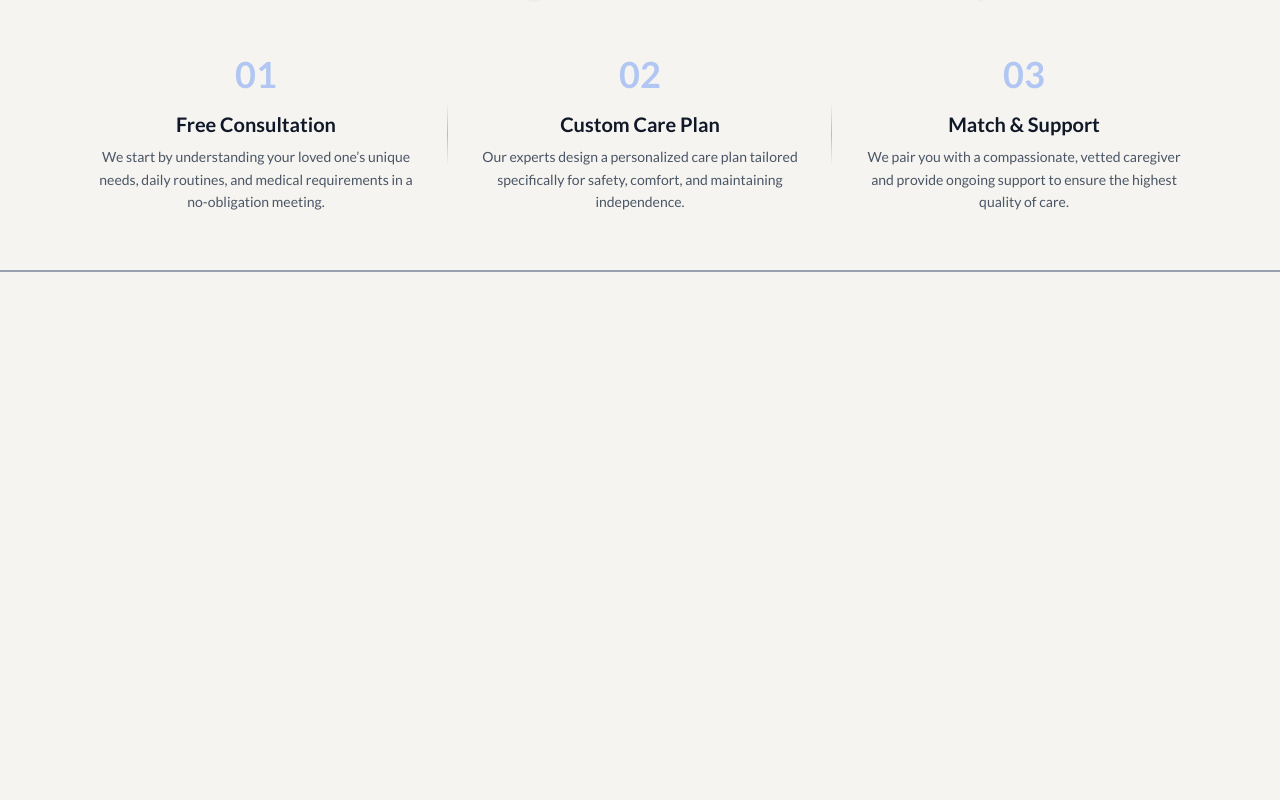
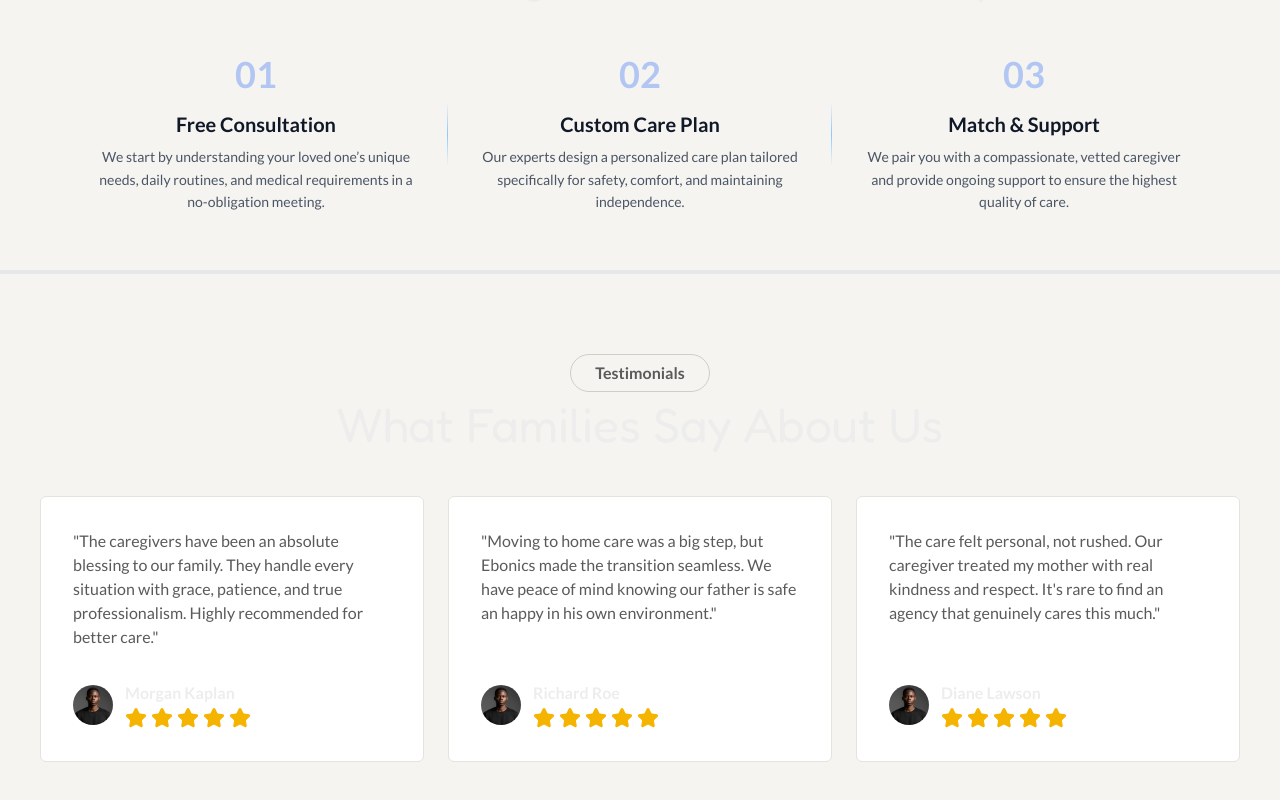
Before and after one commit to codedbyelijah/ebonics-web-app, a Next.js app: page / in a window 1280 px wide. Shown: the part 2714-3514 px from the top of the page. Before the commit the page ends 3026 px from the top, so only its background shows below. Built offline with nearby package versions, Linux system fonts and the light colour scheme.

Commit message:
add testimonial ui component and modify some chages in theprocess component

```diff
--- a/app/page.tsx
+++ b/app/page.tsx
@@ -1,4 +1,4 @@
-import { AboutUs, Hero, Process, Service } from "@/components";
+import { AboutUs, Hero, Process, Service, Testimonial } from "@/components";
 
 export default function Home() {
   return (
@@ -7,6 +7,7 @@ export default function Home() {
       <AboutUs />
       <Service />
       <Process />
+      <Testimonial />
     </>
   );
 }
--- a/components/index.ts
+++ b/components/index.ts
@@ -3,3 +3,4 @@ export { default as Hero } from "./hero";
 export { default as AboutUs } from "./about-us";
 export { default as Service } from "./service";
 export { default as Process } from "./process";
+export { default as Testimonial } from "./testimonial";
--- a/components/process.tsx
+++ b/components/process.tsx
@@ -22,7 +22,7 @@ export default function Process() {
 
   return (
     <section className="py-10">
-      <div className="container-wrapper border-b-2 border-gray-400">
+      <div className="container-wrapper border-b-4 border-gray-200">
         <div className="text-center mb-10">
           <span className="tag">Our Process</span>
           <h2 className="text-3xl md:text-5xl font-medium font-fredoka  mt-2">
--- a/components/service.tsx
+++ b/components/service.tsx
@@ -45,8 +45,8 @@ export default function Service() {
               <Image
                 src="/img/ebonics-caregiver-2.jpg"
                 alt="Caregiver with elderly man"
-                width={500}
-                height={500}
+                width={200}
+                height={200}
                 className="w-full h-full object-cover lg:object-bottom"
               />
             </div>
--- /dev/null
+++ b/components/testimonial.tsx
@@ -0,0 +1,73 @@
+import { Star } from "lucide-react";
+import Image from "next/image";
+
+/* eslint-disable react/no-unescaped-entities */
+export default function Testimonial() {
+  const testContent = [
+    {
+      content:
+        "The caregivers have been an absolute blessing to our family. They handle every situation with grace, patience, and true professionalism. Highly recommended for better care.",
+      name: "Morgan Kaplan",
+    },
+    {
+      content:
+        "Moving to home care was a big step, but Ebonics made the transition seamless. We have peace of mind knowing our father is safe an happy in his own environment.",
+      name: "Richard Roe",
+    },
+    {
+      content:
+        "The care felt personal, not rushed. Our caregiver treated my mother with real kindness and respect. It's rare to find an agency that genuinely cares this much.",
+      name: "Diane Lawson",
+    },
+  ];
+  return (
+    <section className="">
+      <div className="container-wrapper">
+        <div className="text-center mb-10">
+          <span className="tag">Testimonials</span>
+          <h2 className="text-3xl md:text-5xl font-medium font-fredoka  mt-2">
+            What Families Say About Us
+          </h2>
+        </div>
+
+        <div className="grid grid-cols-1 lg:grid-cols-3 gap-6 mt-12">
+          {testContent.map((item, i) => (
+            <div
+              className="bg-white p-8 rounded-md border border-border-color flex flex-col justify-between items-start "
+              key={i}
+            >
+              <p className="text-text-light text-[1rem] mb-8 ">
+                "{item.content}"
+              </p>
+              <div className="flex items-center gap-3">
+                <Image
+                  src="/img/passport.jpg"
+                  alt="Ebonics Client"
+                  width={50}
+                  height={50}
+                  className="w-10 h-10  rounded-[50%] "
+                />
+                <div>
+                  <h4 className="font-semibold  mb-0.5 font-[.9rem]">
+                    {item.name}
+                  </h4>
+                  <div className=" flex items-center justify-start space-x-1">
+                    {[1, 2, 3, 4, 5].map((i) => (
+                      <div className="" key={i}>
+                        <Star
+                          className="text-[#f4b400]"
+                          fill="#f4b400"
+                          size={22}
+                        />
+                      </div>
+                    ))}
+                  </div>
+                </div>
+              </div>
+            </div>
+          ))}
+        </div>
+      </div>
+    </section>
+  );
+}
```
